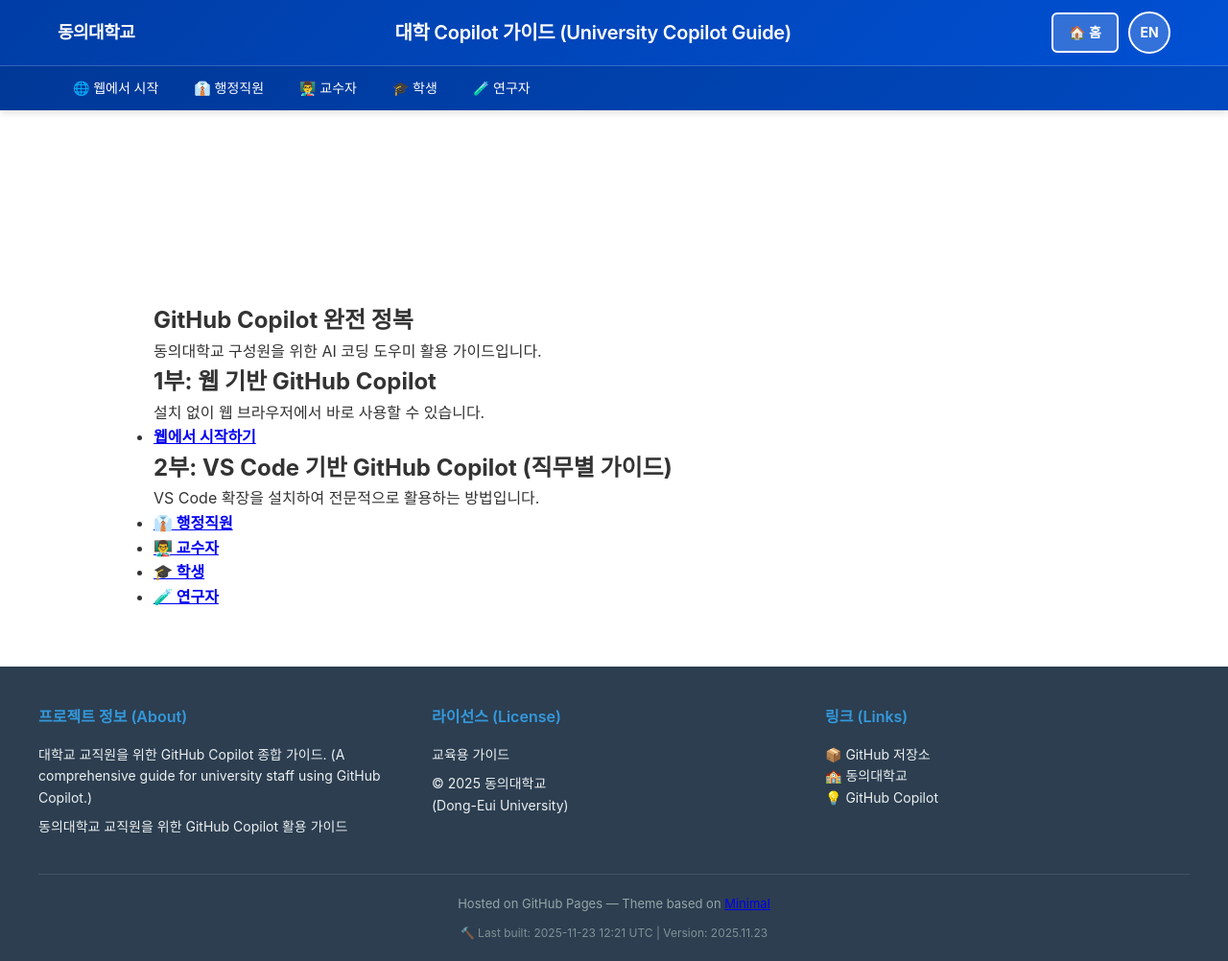
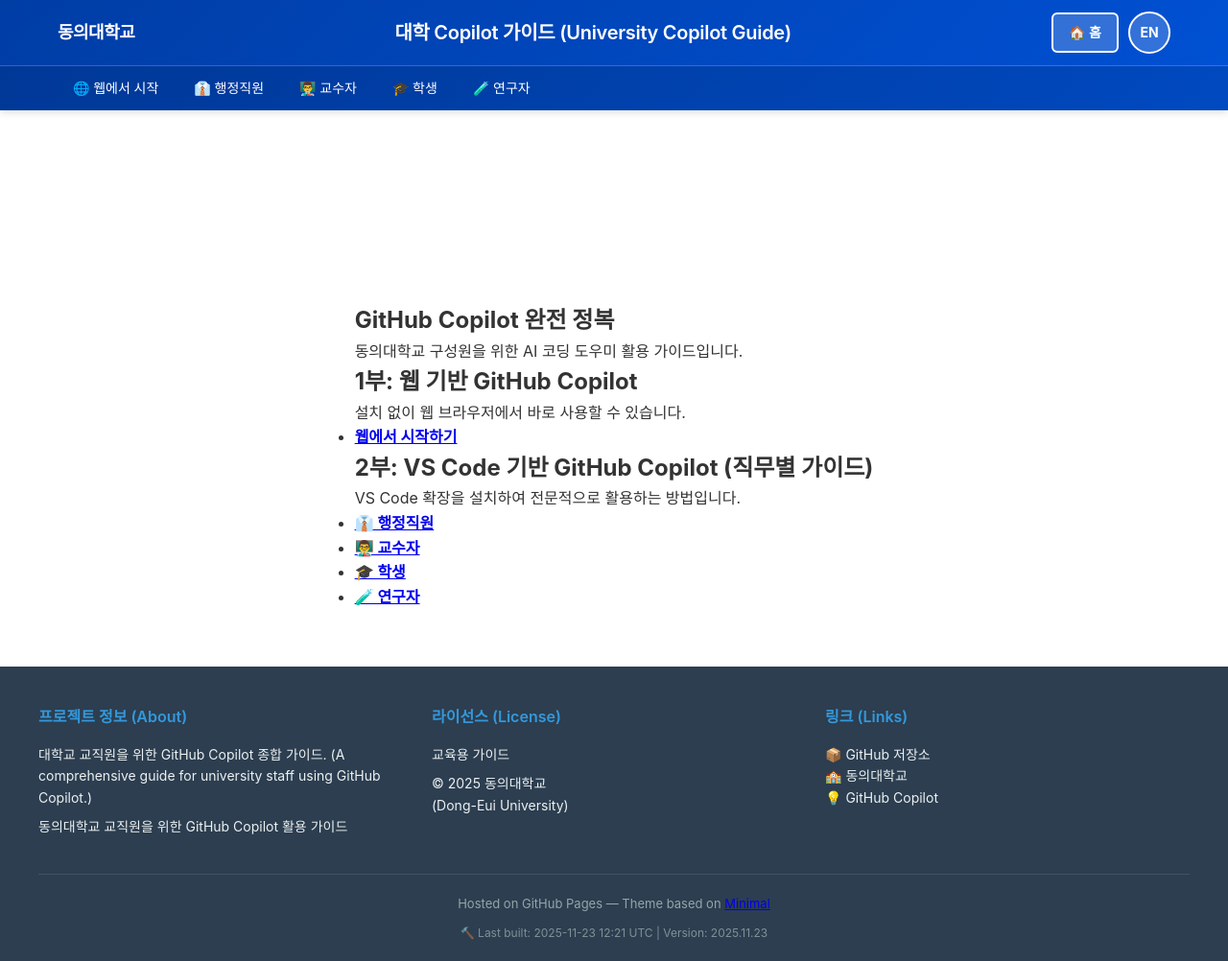
Before and after one commit to seo-jinseok/GitHub-Copilot-Guide, a Jekyll site: the page built from docs/index.md, in a window 1280 px wide. Shown: the whole page at 96% size. Built offline with Jekyll 4.4.1, drawn with Linux system fonts in a browser that asks for light colours; our own code applies the rules of GitHub Pages for plain Markdown files.

Commit message:
feat: wrapper 및 section의 flex 속성 추가로 레이아웃 개선

```diff
--- a/docs/_layouts/default.html
+++ b/docs/_layouts/default.html
@@ -36,6 +36,9 @@
 
     .wrapper {
       flex: 1 0 auto;
+      display: flex;
+      flex-direction: column;
+      min-height: calc(100vh - 140px);
       width: 100% !important;
       max-width: none !important;
       margin: 0 !important;
@@ -254,6 +257,7 @@
 
     /* === CONTENT SECTION === */
     section {
+      flex: 1 0 auto;
       max-width: 1000px;
       margin: 40px auto;
       padding: 20px;
@@ -405,6 +409,7 @@
     @media (max-width: 768px) {
       .wrapper {
         padding-top: 180px !important;
+        min-height: calc(100vh - 180px);
       }
 
       .header-container {
```
